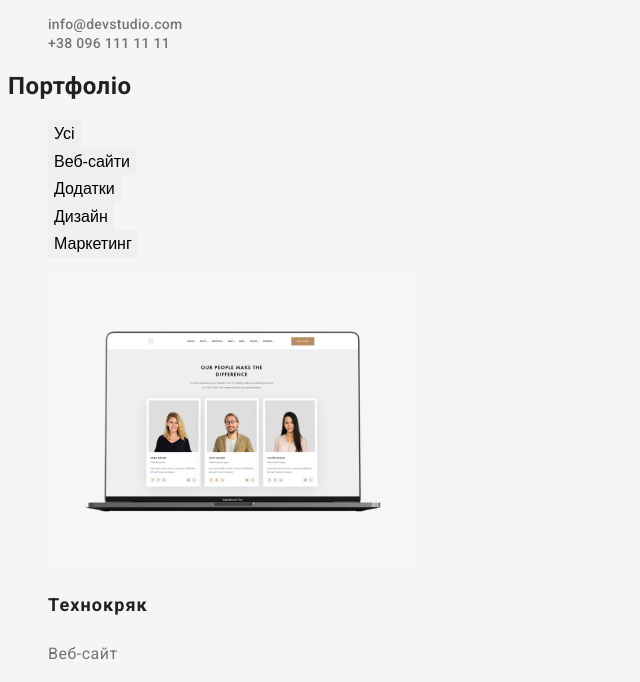
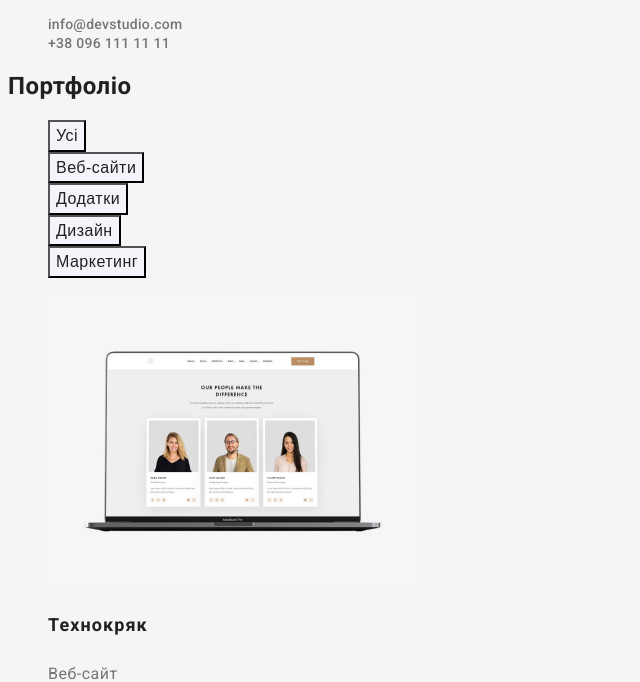
Before and after one commit to OleksandraBV/goit-markup-hw-02, a plain HTML site: page portfolio.html in a window 1280 px wide. Shown: the part 114-796 px from the top of the page, without its empty margins (0-640 px from the left). Drawn offline with Linux system fonts and the light colour scheme.

Commit message:
comm button

```diff
--- a/css/styles.css
+++ b/css/styles.css
@@ -7,7 +7,7 @@
     --primary-tex-color: #212121;
     --title-tex-color: #757575;
     --accent-color: #2196F3;
-    --background-accent:#2F303A;
+    --background-accent: #2F303A;
 }
 
 body {
@@ -18,6 +18,7 @@ body {
     letter-spacing: 0.03em;
     font-weight: 500;
 }
+
 a {
     text-decoration: none;
 }
@@ -30,6 +31,7 @@ a {
     line-height: 1.2;
 
 }
+
 .logo-second {
     color: #F5F5F5;
     font-family: 'Raleway', sans-serif;
@@ -59,6 +61,7 @@ a {
 .site-nav .link.current {
     color: var(--accent-color);
 }
+
 .auth-nav .link {
     color: var(--title-tex-color);
     font-size: 14px;
@@ -86,6 +89,7 @@ ul {
     top: 80px;
 
 }
+
 .hero-title {
     color: #FFFFFF;
     font-weight: 900;
@@ -97,24 +101,13 @@ ul {
 }
 
 /* Button */
-
-.button :hover,
-.button :focus {
-    color: #FFFFFF;
+.button {
+    color: var(--primary-tex-color);
     background-color: var(--accent-color);
-}
-.button {
-    color: var (--primary-tex-color)
     cursor: pointer;
-    front-family: inherit;
-    font-size: 16px;
-    line-height: 1.6;
-    text-align: center;
-    border: none;
 }
 
-
-.button-primery{
+.button-primery {
     color: #FFFFFF;
     background-color: var(--accent-color);
     font-weight: 700;
@@ -128,28 +121,29 @@ ul {
     color: var(--accent-color)
 }
 
-/* .button.accent {
+.button.second {
+    color: var(--primary-tex-color);
+    background-color: #F5F4FA;
+    font-weight: 500;
+    font-size: 16px;
+    line-height: 1.6;
+    text-align: center;
+    letter-spacing: 0.03em;
+}
+
+.button.second :hover,
+.button.second :focus {
     color: #FFFFFF;
     background-color: var(--accent-color);
-    font-weight: 500;
-    font-size: 16px;
-    line-height: 1.7;
-    text-align: center;
-    letter-spacing: 0.03em;
+}
 
-
-}
-.button.accent :hover,
-.button.accent :focus {
-    color: #FFFFFF;
-    background-color: var(--accent-color);
-}*/
 
 .section {
     color: var(--primary-tex-color)
 }
+
 .section-title {
-    color: var(--primary-tex-color) ;
+    color: var(--primary-tex-color);
     font-weight: 700;
     font-size: 18px;
     line-height: 2;
@@ -162,9 +156,11 @@ ul {
     font-size: 16px;
     line-height: 1.87;
 }
+
 .feature {
     color: var(--primary-tex-color);
 }
+
 .feature-title {
     font-weight: 700;
     font-size: 14px;
@@ -172,6 +168,7 @@ ul {
     letter-spacing: 0.03em;
     text-transform: uppercase;
 }
+
 .feature.text {
     color: var(--title-tex-color);
     font-weight: 400;
@@ -179,9 +176,11 @@ ul {
     line-height: 1.7;
     letter-spacing: 0.03em;
 }
+
 .work {
     color: var(--primary-tex-color)
 }
+
 .work-title {
     color: var(--primary-tex-color);
     font-weight: 700;
@@ -190,9 +189,11 @@ ul {
     text-align: center;
     letter-spacing: 0.03em;
 }
+
 .team {
     color: var(--primary-tex-color);
 }
+
 .team-mane {
     color: var(--primary-tex-color);
     font-weight: 700;
@@ -201,12 +202,14 @@ ul {
     text-align: center;
     letter-spacing: 0.03em;
 }
+
 .team-title {
     font-weight: 500;
     font-size: 16px;
     line-height: 1.18;
     letter-spacing: 0.03em;
 }
+
 .team-text {
     color: var(--title-tex-color);
     font-weight: 400;
@@ -219,6 +222,7 @@ ul {
 .footer {
     background-color: #212121;
 }
+
 .address {
     color: var(--primary-tex-color);
     font-style: normal;
@@ -231,10 +235,12 @@ ul {
     line-height: 1.7;
     letter-spacing: 0.03em;
 }
+
 .address.link :hover,
 .address.link :focus {
     color: var(--accent-color);
 }
+
 .address.contact {
     font-weight: 400;
     font-size: 14px;
@@ -242,6 +248,7 @@ ul {
     letter-spacing: 0.03em;
     color: rgba(255, 255, 255, 0.6);
 }
+
 .address.contact :hover,
 .address.contact :focus {
     color: var(--accent-color);
--- a/portfolio.html
+++ b/portfolio.html
@@ -31,16 +31,16 @@
     <!-- Унікальний контент сторінки -->
     <main>
         <section class="section">
-        <div>
-            <h1>Портфоліо</h1>
-            <ul>
-                <li><button class="button" type="button">Усі</button></li>
-                <li><button class="button"type="button">Веб-сайти</button></li>
-                <li><button class="button"type="button">Додатки</button></li>
-                <li><button class="button" type="button">Дизайн</button></li>
-                <li><button class="button" type="button">Маркетинг</button></li>
-            </ul>
-        </div>
+            <div>
+                <h1>Портфоліо</h1>
+                <ul>
+                    <li><button class="button second" type="button">Усі</button></li>
+                    <li><button class="button second" type="button">Веб-сайти</button></li>
+                    <li><button class="button second" type="button">Додатки</button></li>
+                    <li><button class="button second" type="button">Дизайн</button></li>
+                    <li><button class="button second" type="button">Маркетинг</button></li>
+                </ul>
+            </div>
             <ul>
                 <li><a><img src="images/img8.jpg" alt="лептоп" width="370" />
                         <h2 class="section-title">Технокряк</h2>
```
Lines whose indentation alone changed are shown as unchanged.
